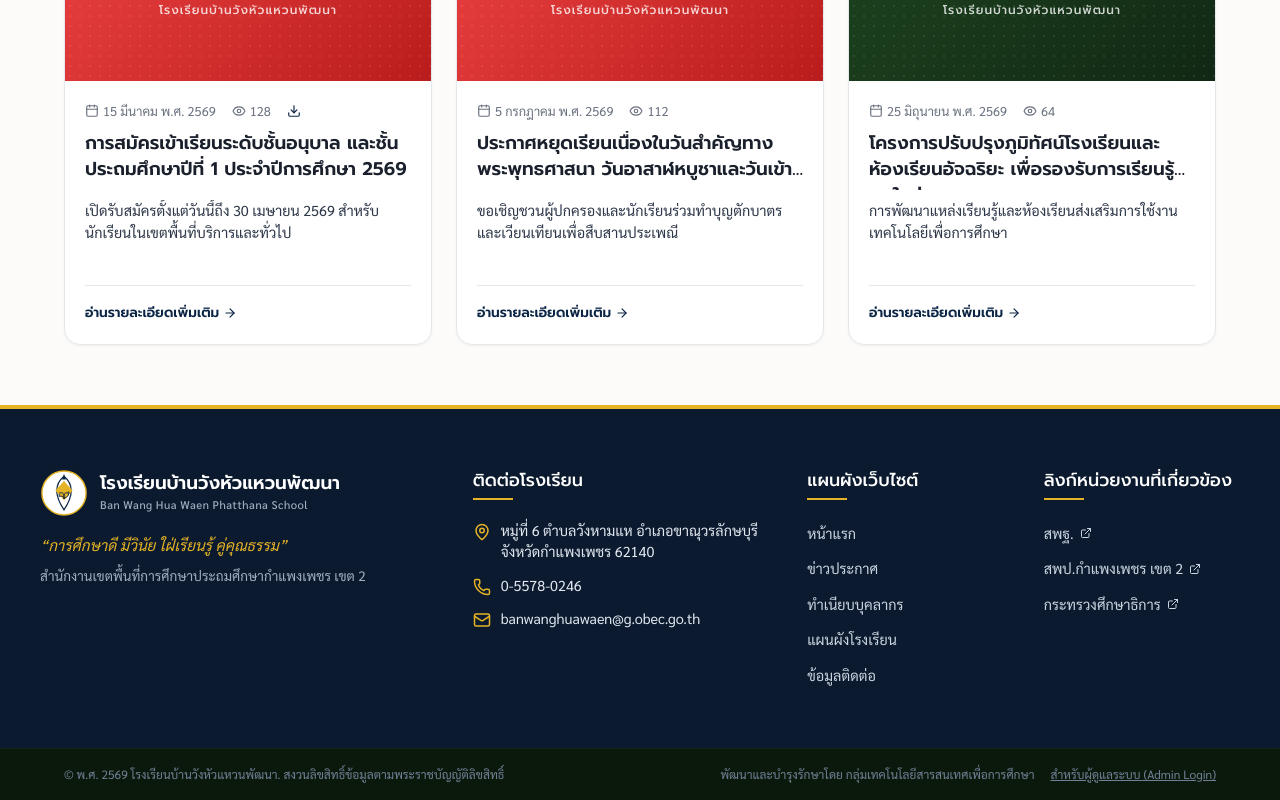
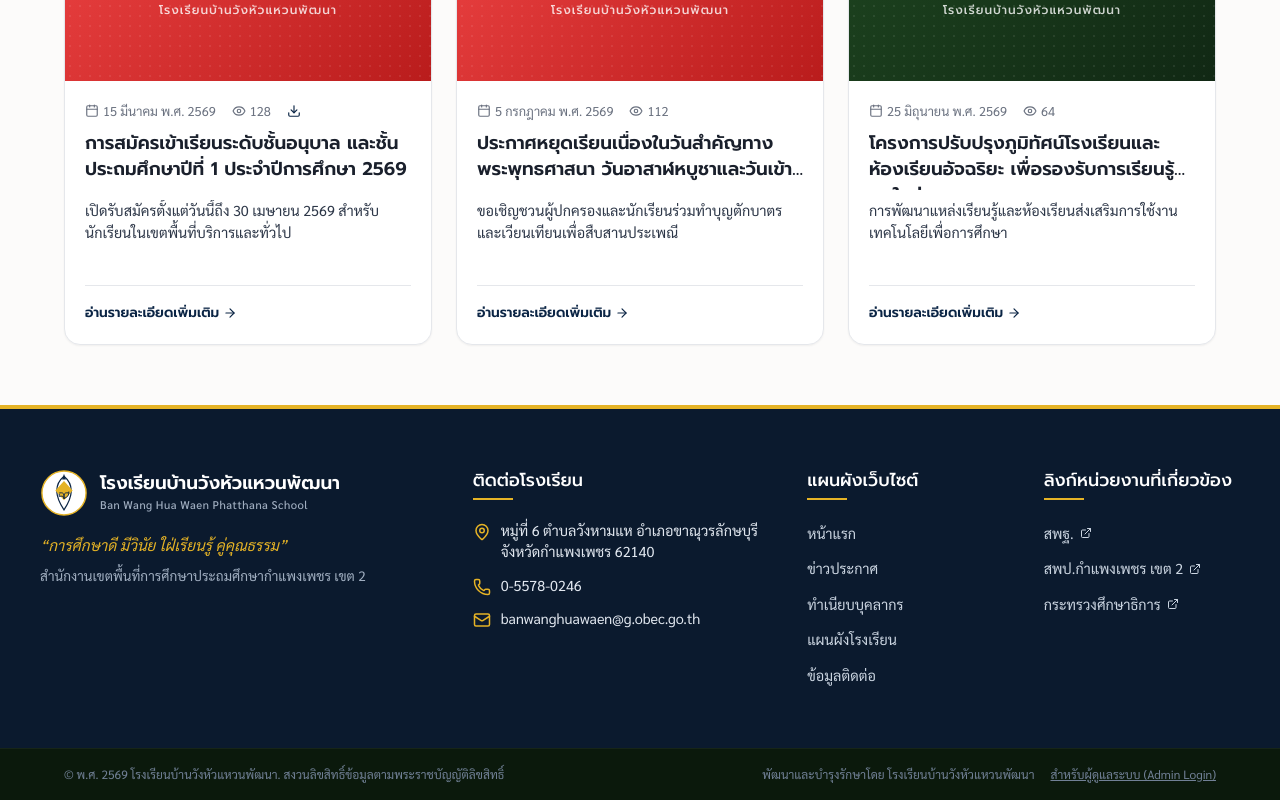
Before and after one commit to dandannn2510-pixel/wanghuawaen-school, a React (Vite) app: page / in a window 1280 px wide. Shown: the part 2439-3239 px from the top of the page. Built offline with nearby package versions, Linux system fonts and the light colour scheme; no server answers; the database is empty.

Commit message:
สุดท้ายมั้ย

```diff
--- a/src/components/Footer.jsx
+++ b/src/components/Footer.jsx
@@ -78,7 +78,7 @@ export default function Footer({ schoolInfo, setView }) {
                 </a>
               </li>
               <li>
-                <a href="https://kpt2.go.th" target="_blank" rel="noopener noreferrer" className="ext-link">
+                <a href="https://www.kpp2.go.th/main/index.php" target="_blank" rel="noopener noreferrer" className="ext-link">
                   สพป.กำแพงเพชร เขต 2 <ExternalLink size={12} />
                 </a>
               </li>
@@ -97,7 +97,7 @@ export default function Footer({ schoolInfo, setView }) {
         <div className="container footer-bottom-content">
           <p>© พ.ศ. {currentYear} {schoolInfo.name}. สงวนลิขสิทธิ์ข้อมูลตามพระราชบัญญัติลิขสิทธิ์</p>
           <div className="footer-credits-admin" style={{ display: 'flex', gap: '16px', alignItems: 'center', flexWrap: 'wrap' }}>
-            <p>พัฒนาและบำรุงรักษาโดย กลุ่มเทคโนโลยีสารสนเทศเพื่อการศึกษา</p>
+            <p>พัฒนาและบำรุงรักษาโดย โรงเรียนบ้านวังหัวแหวนพัฒนา</p>
             <button
               onClick={() => handleNav('login')}
               className="admin-login-footer-btn"
```
